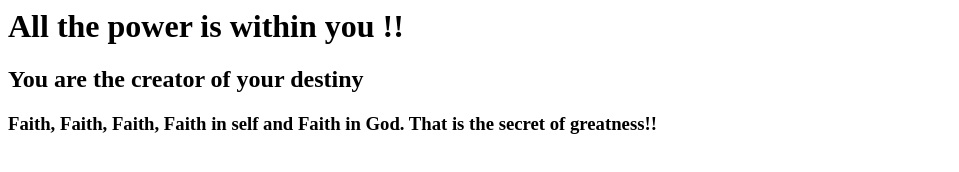
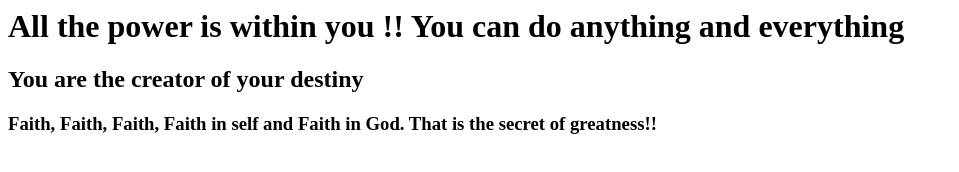
Before and after one commit to ranganarendra/firstgitrepo, a plain HTML site: page index.html in a window 1280 px wide. Shown: the whole page, without its empty margins (0-959 px from the left). Drawn offline with Linux system fonts and the light colour scheme.

Commit message:
Revert "Update index.html"
This reverts commit 6af641852bf633b4323a2186216e363147097041.

```diff
--- a/index.html
+++ b/index.html
@@ -1,6 +1,6 @@
 <html>
 <body>
-<h1>All the power is within you !!</h1>
+<h1>All the power is within you !! You can do anything and everything</h1>
 <h2>You are the creator of your destiny </h2>
 <h3>Faith, Faith, Faith, Faith in self and Faith in God. That is the secret of greatness!! </h3>
 </body>
```
